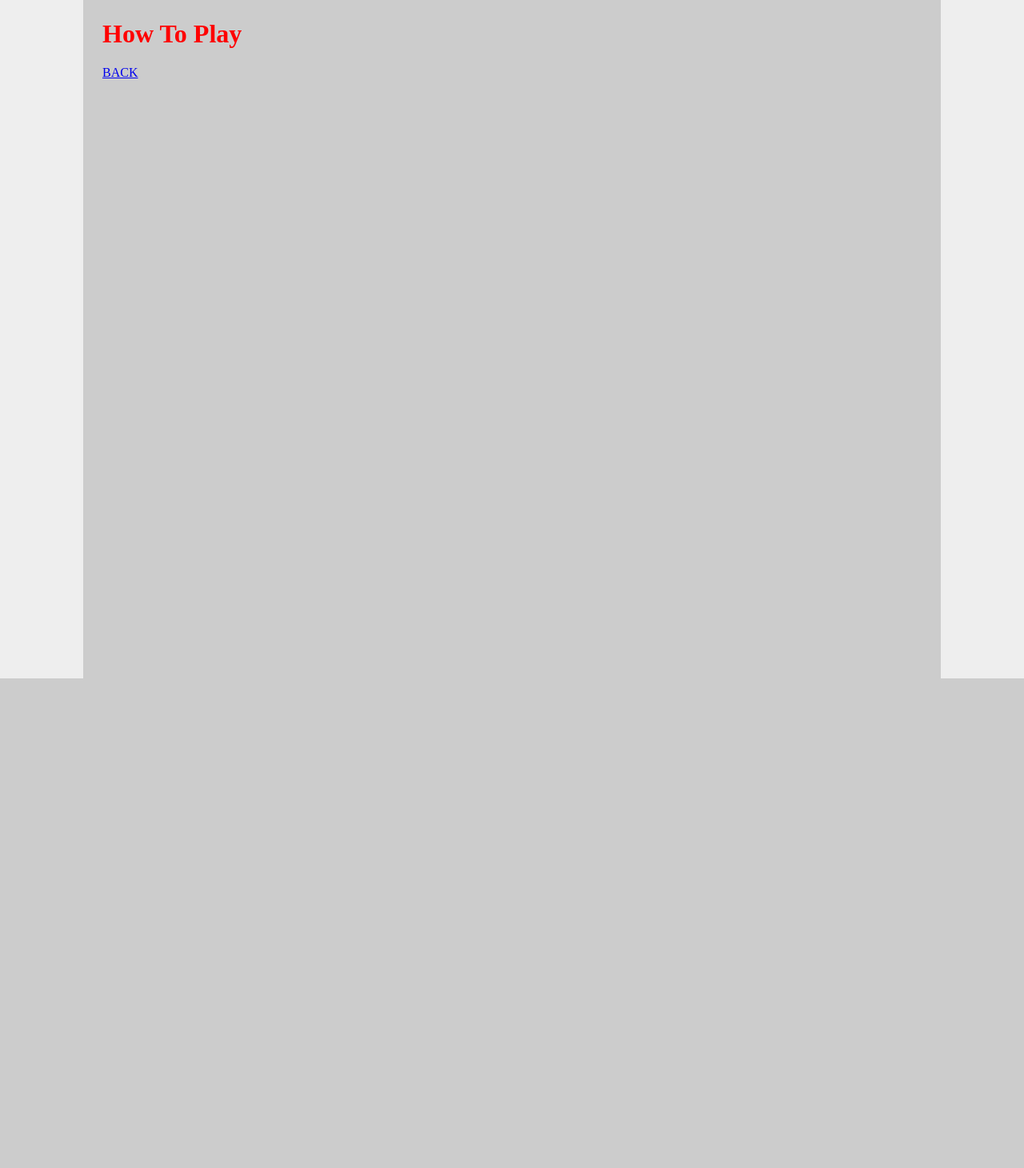
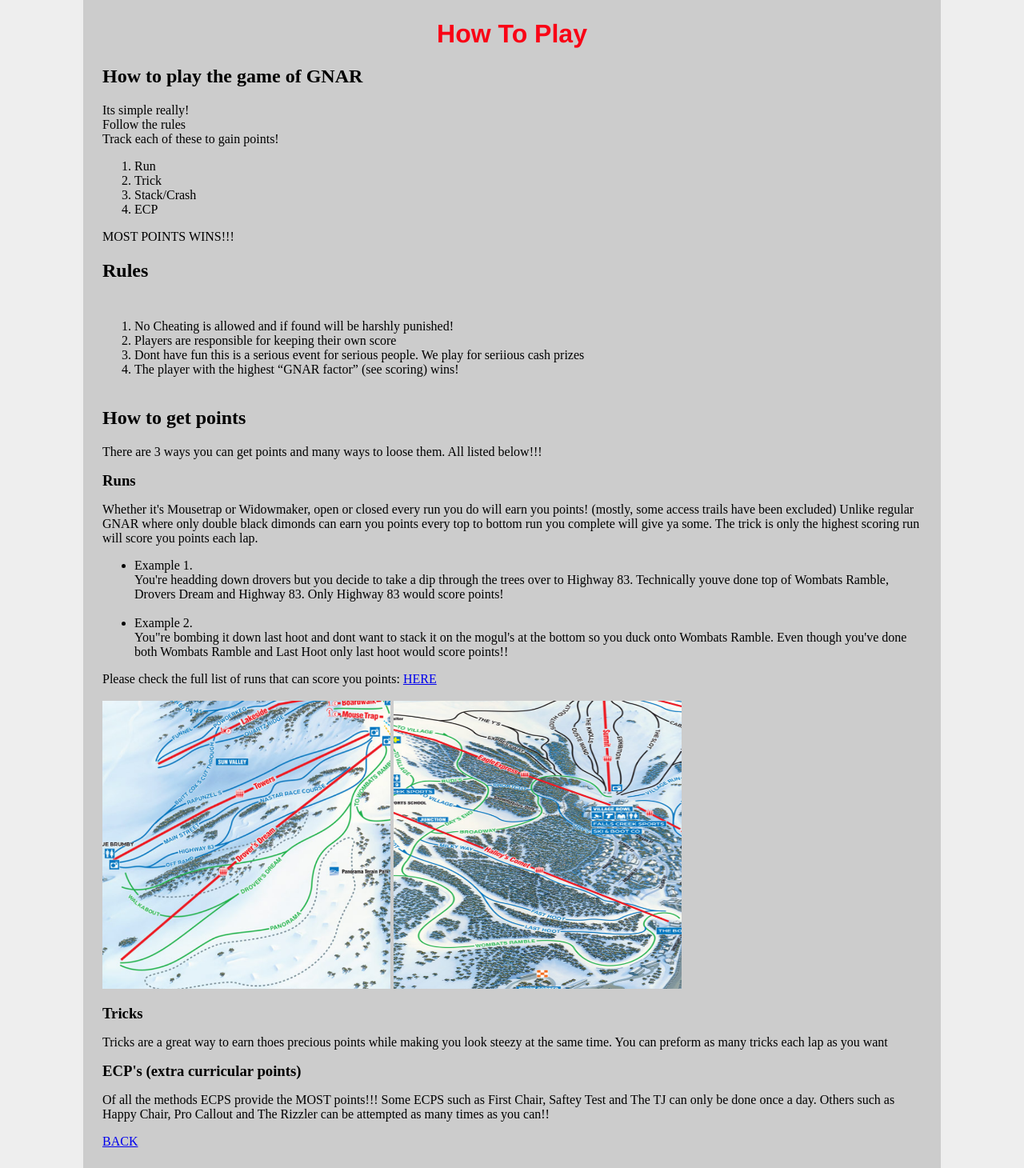
Before and after one commit to jamesomckenna/gnar, a PHP site: page /howtoplay.php in a window 1280 px wide. Shown: the whole page at 80% size. Before the commit the page ends 848 px from the top, so only its background shows below. Run offline with PHP 8.4, Linux system fonts and the light colour scheme.

Commit message:
htp update + more
i did a thing

```diff
--- a/howtoplay.php
+++ b/howtoplay.php
@@ -9,6 +9,47 @@
 <body>
   <div class="shell">
     <h1>How To Play</h1>
+    <h2>How to play the game of GNAR</h2>
+      <p> Its simple really! <br> Follow the rules <br>Track each of these to gain points!
+      <ol>
+        <li>Run</li>
+        <li>Trick</li>
+        <li>Stack/Crash</li>
+        <li>ECP</li>
+      </ol>
+      MOST POINTS WINS!!! </p>
+    <h2><strong>Rules<br><br></strong></h2>
+      <p><ol>
+        <li>No Cheating is allowed and if found will be harshly punished!</li>
+        <li>Players are responsible for keeping their own score</li>
+        <li>Dont have fun this is a serious event for serious people. We play for seriious cash prizes</li>
+        <li>The player with the highest “GNAR factor” (see scoring) wins!<br><br></li>
+      </ol></p>
+    <h2>How to get points</h2>
+      <p>There are 3 ways you can get points and many ways to loose them. All listed below!!!</p>
+    <h3>Runs</h3>
+      <p>Whether it's Mousetrap or Widowmaker, open or closed every run you do will earn you points!
+      (mostly, some access trails have been excluded)
+      Unlike regular GNAR where only double black dimonds can earn you points
+      every top to bottom run you complete will give ya some.
+      The trick is only the highest scoring run will score you points each lap. <ul>
+        <li>Example 1.<br>You're headding down drovers but you decide to take a dip through the trees over to Highway 83.
+        Technically youve done top of Wombats Ramble, Drovers Dream and Highway 83. Only Highway 83 would score points! </li><br>
+        <li>Example 2. <br>You"re bombing it down last hoot and dont want to stack it on the mogul's at the bottom so you duck onto Wombats Ramble.
+        Even though you've done both Wombats Ramble and Last Hoot only last hoot would score points!!</li></ul>
+      Please check the full list of runs that can score you points: <a href="pointslist.php">here</a><br><br>
+      <img src="images\Map_1.PNG" alt="Map of Drovers & Hwy 83"width="360" height="360">
+      <img src="images/Map 2.PNG" alt="Map of Wombats Ramble & Last Hoot"width="360" height="360"></p>
+
+    <h3>Tricks</h3>
+      <p>Tricks are a great way to earn thoes precious points while making you look steezy at the same time. You can preform as many tricks each lap as you want</p>
+    <h3>ECP's (extra curricular points)</h3>
+      <p>
+        Of all the methods ECPS provide the MOST points!!!
+        Some ECPS such as First Chair, Saftey Test and The TJ can only be done once a day.
+        Others such as Happy Chair, Pro Callout and The Rizzler can be attempted as many times as you can!!
+      </p>
+    <h></h>
     <a href="../">Back</a>
   </div>
 </body>
--- a/styles/main.css
+++ b/styles/main.css
@@ -4,8 +4,18 @@
 }
 
 h1 {
-    color: #FF0000;
+    color: #F90215;
+    font-family: Helvetica; /*, Archivo-Black*/
     margin-top: 0;
+    text-align: center;
+
+    font-size: 20;
+}
+
+h3 {
+    color: #000;
+    margin: 0;
+    text-align: left;
 }
 
 a {
```
Also changed, not shown: index.php (+5 -5 lines), pointslist.php (added, +32 -0 lines), images/Map 2.PNG (added), images/Map_1.PNG (added).
